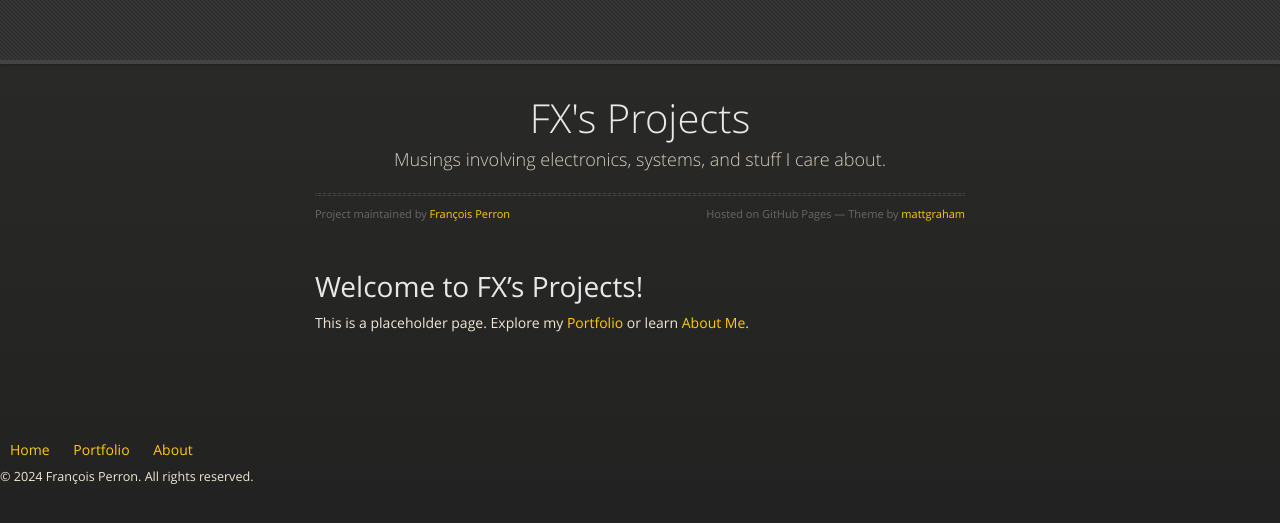
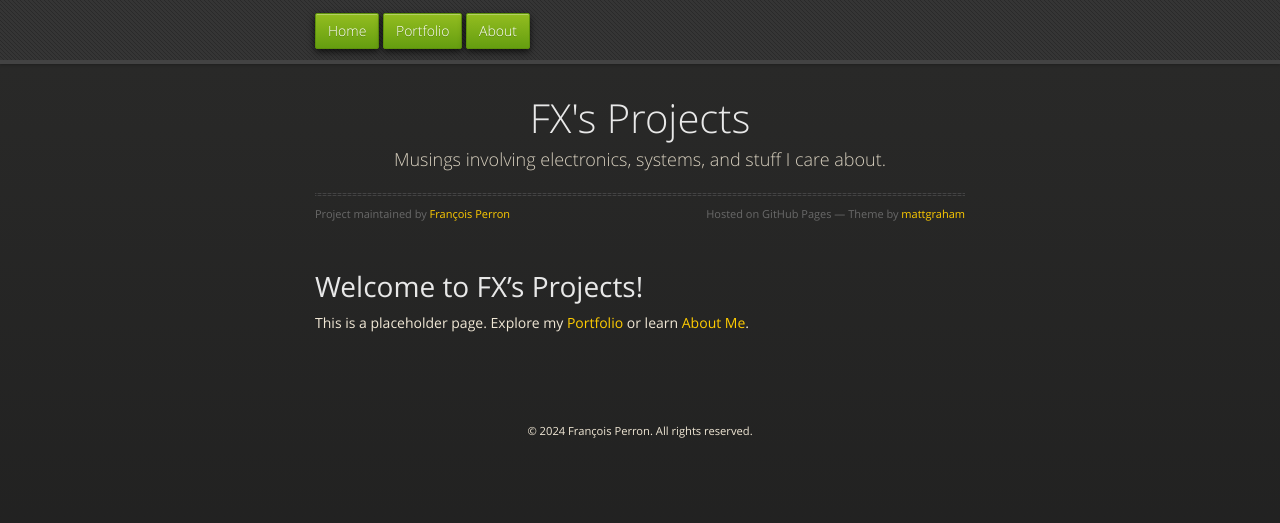
Before and after one commit to fperron-kt88/fx-portfolio, a Jekyll site: the page built from index.md, in a window 1280 px wide. Shown: the top 523 px of the page. Built offline with Jekyll 4.4.1, drawn with Linux system fonts in a browser that asks for light colours.

Commit message:
feat: clean top link style, remove links in the footer, adjust copyright size

```diff
--- /dev/null
+++ b/_includes/nav.html
@@ -0,0 +1,20 @@
+<ul>
+    {% if site.show_downloads %}
+    <li class="fork">
+        <a href="{{ site.github.repository_url }}">View On GitHub</a>
+    </li>
+    <li class="downloads">
+        <a href="{{ site.github.zip_url }}">ZIP</a>
+    </li>
+    <li class="downloads">
+        <a href="{{ site.github.tar_url }}">TAR</a>
+    </li>
+    <li class="title">DOWNLOADS</li>
+    {% endif %}
+
+    {% for link in site.nav_links %}
+    <li>
+        <a href="{{ link.url | relative_url }}">{{ link.title }}</a>
+    </li>
+    {% endfor %}
+</ul>
--- a/_layouts/default.html
+++ b/_layouts/default.html
@@ -59,30 +59,9 @@
     <body>
         <div id="header">
             <nav>
-                <ul>
-                    {% if site.show_downloads %}
-                    <li class="fork">
-                        <a href="{{ site.github.repository_url }}"
-                            >View On GitHub</a
-                        >
-                    </li>
-                    <li class="downloads">
-                        <a href="{{ site.github.zip_url }}">ZIP</a>
-                    </li>
-                    <li class="downloads">
-                        <a href="{{ site.github.tar_url }}">TAR</a>
-                    </li>
-                    <li class="title">DOWNLOADS</li>
-                    {% endif %}
-
-                    <!-- {% for link in site.nav_links %}
-      <li><a href="{{ link.url | relative_url }}">{{ link.title }}</a></li>
-    {% endfor %}
-    -->
-                </ul>
+                {% include nav.html %}
             </nav>
         </div>
-        <!-- end header -->
 
         <div class="wrapper">
             <section>
@@ -113,18 +92,7 @@
             </section>
         </div>
         <footer>
-            <nav>
-                <ul>
-                    <li><a href="{{ '/' | relative_url }}">Home</a></li>
-                    <li>
-                        <a href="{{ '/portfolio/' | relative_url }}"
-                            >Portfolio</a
-                        >
-                    </li>
-                    <li><a href="{{ '/about/' | relative_url }}">About</a></li>
-                </ul>
-            </nav>
-            <p style="text-align: left">
+            <p style="text-align: center">
                 &copy; {{ site.time | date: '%Y' }} {{ site.name }}. All rights
                 reserved.
             </p>
--- a/_sass/jekyll-theme-midnight.scss
+++ b/_sass/jekyll-theme-midnight.scss
@@ -169,7 +169,7 @@ dt {
     max-width: 650px;
     margin: 0 auto;
     padding: 0 10px;
-    background: blue;
+ #   background: blue;
     margin: 6px auto;
 
     ul {
--- a/assets/css/style.scss
+++ b/assets/css/style.scss
@@ -1,35 +1,8 @@
 ---
 ---
+
 @use "jekyll-theme-midnight";
 
-footer {
-#  background-color: #333;
-#  color: #fff;
-  padding: 1rem 0;
-  text-align: left;
-
-  nav ul {
-    list-style: none;
-    margin: 0;
-    padding: 0;
-
-    li {
-      display: inline;
-      margin: 0 10px;
-
-      a {
-#        color: #fff;
-#        text-decoration: none;
-      }
-
-      a:hover {
-#        text-decoration: underline;
-      }
-    }
-  }
-
-  p {
-    margin: 0.5rem 0 0;
-    font-size: 0.9em;
-  }
+footer p {
+  font-size: 0.8em;
 }
```
